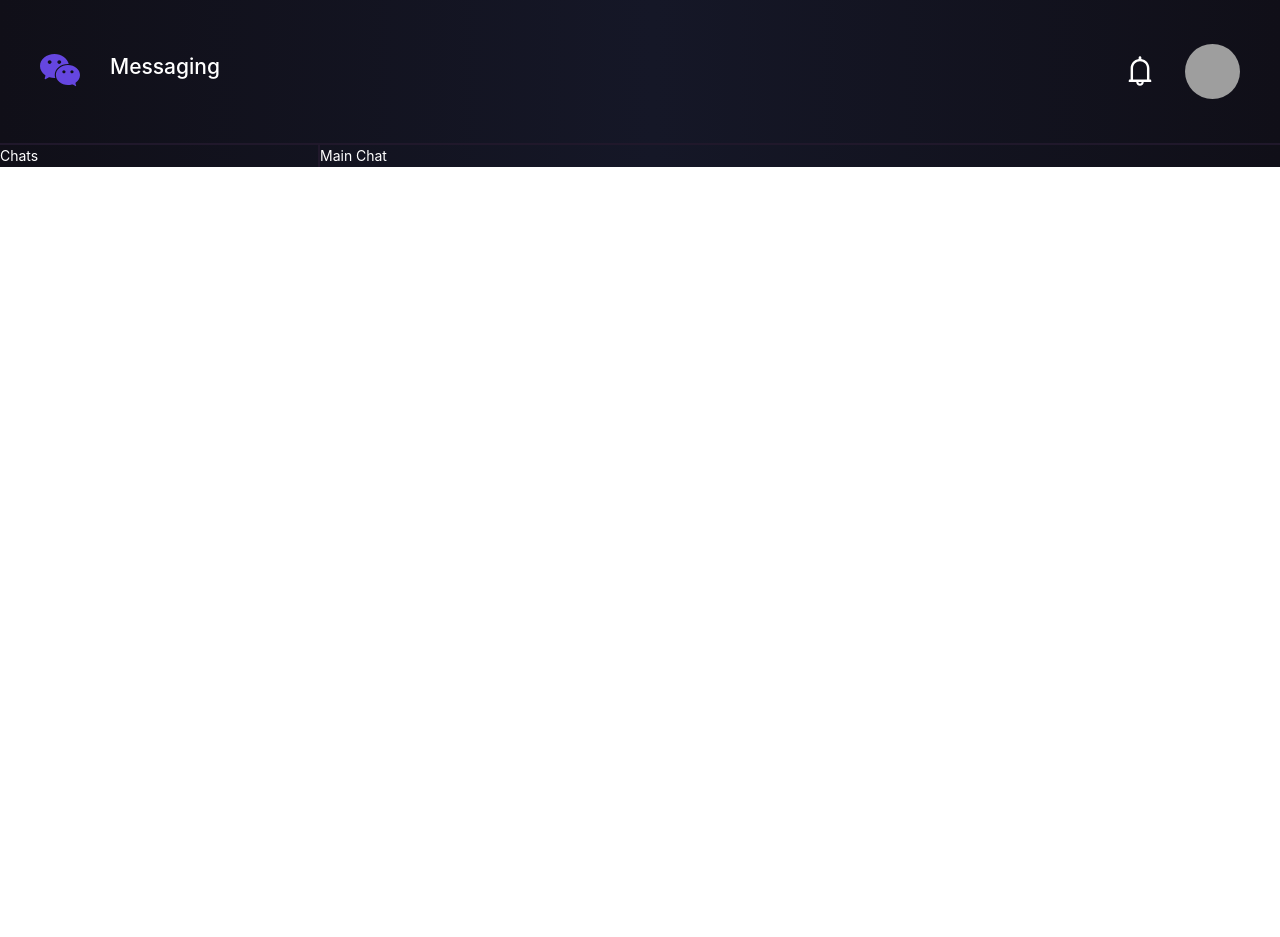
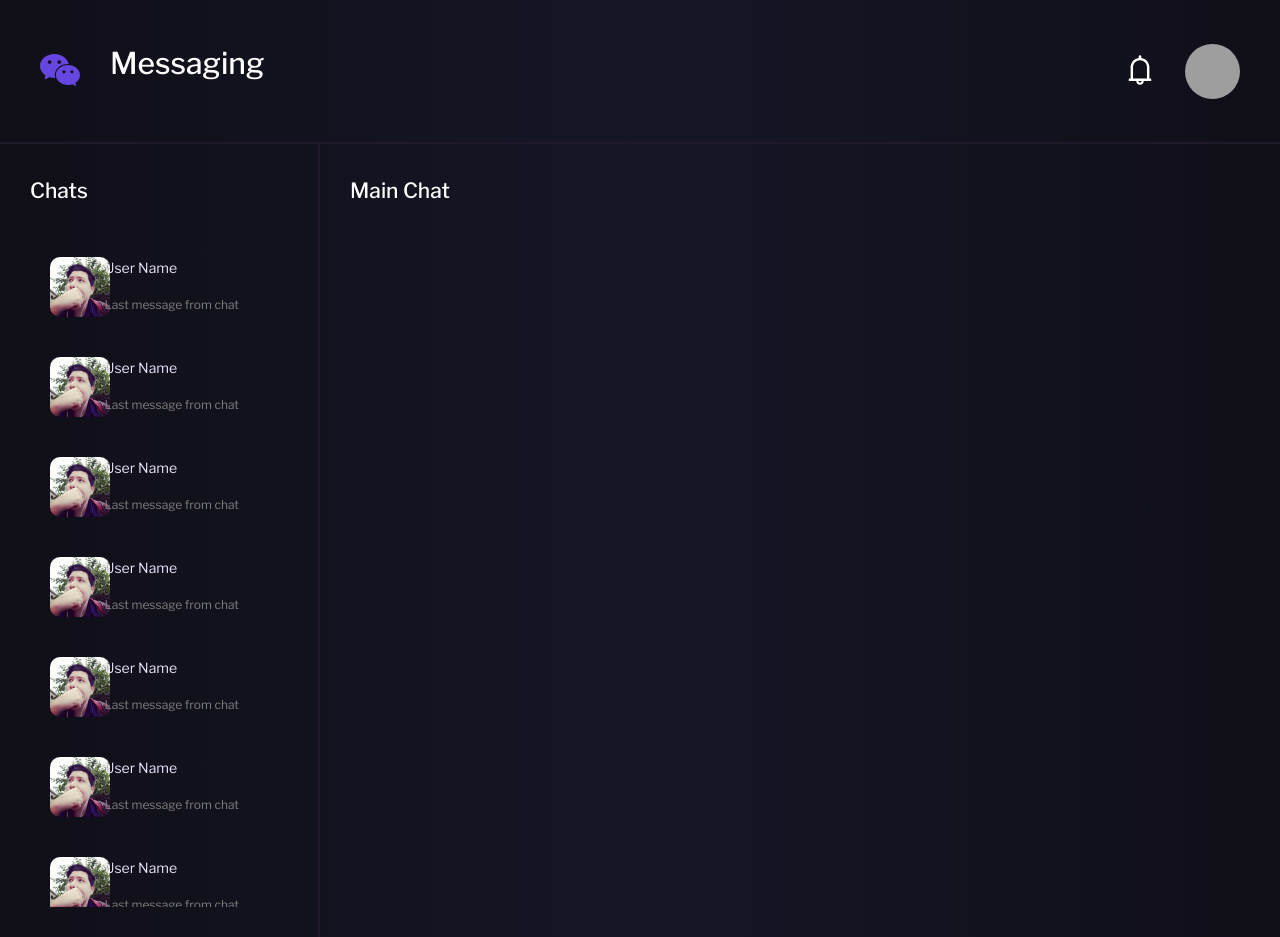
Before and after one commit to qel0s/react-chat, a React (Create React App) app: page / in a window 1280 px wide. Before the commit the page ends 800 px from the top, so only its background shows below. Built offline with nearby package versions, Linux system fonts and the light colour scheme; grey boxes are pictures that could not be loaded.

Commit message:
chat list

```diff
--- a/src/index.css
+++ b/src/index.css
@@ -1,6 +1,10 @@
+@import url('https://fonts.googleapis.com/css2?family=Libre+Franklin:ital,wght@0,100;0,200;0,300;0,400;0,500;0,600;0,700;0,800;0,900;1,100;1,200;1,300;1,400;1,500;1,600;1,700;1,800;1,900&display=swap');
+
+
 *{
     padding: 0;
     margin: 0;
+    font-family: 'Libre Franklin', sans-serif;
 }
 .navbar{
     color: white;
@@ -11,6 +15,7 @@
     justify-content: space-between;
     padding: 40px;
     border-bottom: #20182b 2px solid;
+    height: 144px;
 }
 
 .nav-left{
@@ -43,6 +48,7 @@
 
 .nav-header h1{
     color: white !important;
+    font-size: 30px;
 }
 
 .nav-pp-container{
@@ -55,10 +61,56 @@
     background: linear-gradient(90deg, rgba(16,15,24,1) 0%, rgba(21,23,39,1) 51%, rgba(16,15,24,1) 100%);
 }
 
-.chat-list{
+.chat-list-container{
     border-right: #20182b 2px solid;
+    padding: 30px;
 }
 
-.chat-main{
+.chat-main-container{
+    padding: 30px;
+}
 
+.chat-main-container h2{
+    color: white;
 }
+
+.chat-list-header{
+    color: white;
+    margin-bottom: 30px;
+}
+
+.chat-list-header h2{
+    color: white;
+}
+
+.chat-list-item-img{
+    border-radius: 10px;
+    width: 60px;
+    height: 60px;
+}
+
+.chat-list-item-uname{
+    color: #ede3ff;
+}
+
+.chat-list-item-lastMessage{
+    color: gray;
+    font-size: 12px;
+}
+
+.chat-list-item{
+    padding: 20px;
+    border-radius: 10px;
+    cursor: pointer;
+}
+
+.chat-list-item:hover{
+    background: rgb(25,24,43);
+    background: linear-gradient(90deg, rgba(25,24,43,1) 0%, rgba(20,18,30,1) 100%);
+}
+
+.chat-list{
+    overflow: scroll;
+    overflow-x: hidden;
+    max-height: 670px;
+}
--- a/src/pages/Chat.js
+++ b/src/pages/Chat.js
@@ -2,6 +2,8 @@ import React from 'react'
 import { WechatOutlined , BellOutlined } from '@ant-design/icons';
 import { Row, Col } from 'antd';
 import 'antd/dist/antd.css';
+
+import userImg from '../assets/img/user.jpg'
 
 const Chat = () => {
     return (
@@ -28,13 +30,130 @@ const Chat = () => {
             <div className="container">
                 <Row>
                     <Col span={6}>
-                        <div className="chat-list">
-                            Chats
+                        <div className="chat-list-container">
+                           <div className="chat-list-header">
+                              <h2>Chats</h2>
+                           </div>
+                           <div className="chat-list">
+
+
+
+                            <div className="chat-list-item">
+                                <Row style={{flexFlow:"row"}}>
+                                    <Col span={6}>
+                                        <img className="chat-list-item-img" src={userImg}></img>
+                                    </Col>
+                                    <Col span={20}>
+                                        <p className="chat-list-item-uname">User Name</p>
+                                        <small className="chat-list-item-lastMessage">Last message from chat</small>
+                                    </Col>
+                                </Row>
+                             </div>
+
+                             <div className="chat-list-item">
+                                <Row style={{flexFlow:"row"}}>
+                                    <Col span={6}>
+                                        <img className="chat-list-item-img" src={userImg}></img>
+                                    </Col>
+                                    <Col span={20}>
+                                        <p className="chat-list-item-uname">User Name</p>
+                                        <small className="chat-list-item-lastMessage">Last message from chat</small>
+                                    </Col>
+                                </Row>
+                             </div>
+
+                             <div className="chat-list-item">
+                                <Row style={{flexFlow:"row"}}>
+                                    <Col span={6}>
+                                        <img className="chat-list-item-img" src={userImg}></img>
+                                    </Col>
+                                    <Col span={20}>
+                                        <p className="chat-list-item-uname">User Name</p>
+                                        <small className="chat-list-item-lastMessage">Last message from chat</small>
+                                    </Col>
+                                </Row>
+                             </div>
+
+                             <div className="chat-list-item">
+                                <Row style={{flexFlow:"row"}}>
+                                    <Col span={6}>
+                                        <img className="chat-list-item-img" src={userImg}></img>
+                                    </Col>
+                                    <Col span={20}>
+                                        <p className="chat-list-item-uname">User Name</p>
+                                        <small className="chat-list-item-lastMessage">Last message from chat</small>
+                                    </Col>
+                                </Row>
+                             </div>
+
+                             <div className="chat-list-item">
+                                <Row style={{flexFlow:"row"}}>
+                                    <Col span={6}>
+                                        <img className="chat-list-item-img" src={userImg}></img>
+                                    </Col>
+                                    <Col span={20}>
+                                        <p className="chat-list-item-uname">User Name</p>
+                                        <small className="chat-list-item-lastMessage">Last message from chat</small>
+                                    </Col>
+                                </Row>
+                             </div>
+
+                             <div className="chat-list-item">
+                                <Row style={{flexFlow:"row"}}>
+                                    <Col span={6}>
+                                        <img className="chat-list-item-img" src={userImg}></img>
+                                    </Col>
+                                    <Col span={20}>
+                                        <p className="chat-list-item-uname">User Name</p>
+                                        <small className="chat-list-item-lastMessage">Last message from chat</small>
+                                    </Col>
+                                </Row>
+                             </div>
+
+                             <div className="chat-list-item">
+                                <Row style={{flexFlow:"row"}}>
+                                    <Col span={6}>
+                                        <img className="chat-list-item-img" src={userImg}></img>
+                                    </Col>
+                                    <Col span={20}>
+                                        <p className="chat-list-item-uname">User Name</p>
+                                        <small className="chat-list-item-lastMessage">Last message from chat</small>
+                                    </Col>
+                                </Row>
+                             </div>
+
+                             <div className="chat-list-item">
+                                <Row style={{flexFlow:"row"}}>
+                                    <Col span={6}>
+                                        <img className="chat-list-item-img" src={userImg}></img>
+                                    </Col>
+                                    <Col span={20}>
+                                        <p className="chat-list-item-uname">User Name</p>
+                                        <small className="chat-list-item-lastMessage">Last message from chat</small>
+                                    </Col>
+                                </Row>
+                             </div>
+
+                             <div className="chat-list-item">
+                                <Row style={{flexFlow:"row"}}>
+                                    <Col span={6}>
+                                        <img className="chat-list-item-img" src={userImg}></img>
+                                    </Col>
+                                    <Col span={20}>
+                                        <p className="chat-list-item-uname">User Name</p>
+                                        <small className="chat-list-item-lastMessage">Last message from chat</small>
+                                    </Col>
+                                </Row>
+                             </div>
+
+
+
+                           </div>
                         </div>
                     </Col>
                     <Col span={18}>
-                        <div className="chat-main">
-                            Main Chat
+                        <div className="chat-main-container">
+                        <h2>Main Chat</h2>
                         </div>
                     </Col>
                 </Row>
```
Also changed, not shown: src/assets/img/user.jpg (added).
